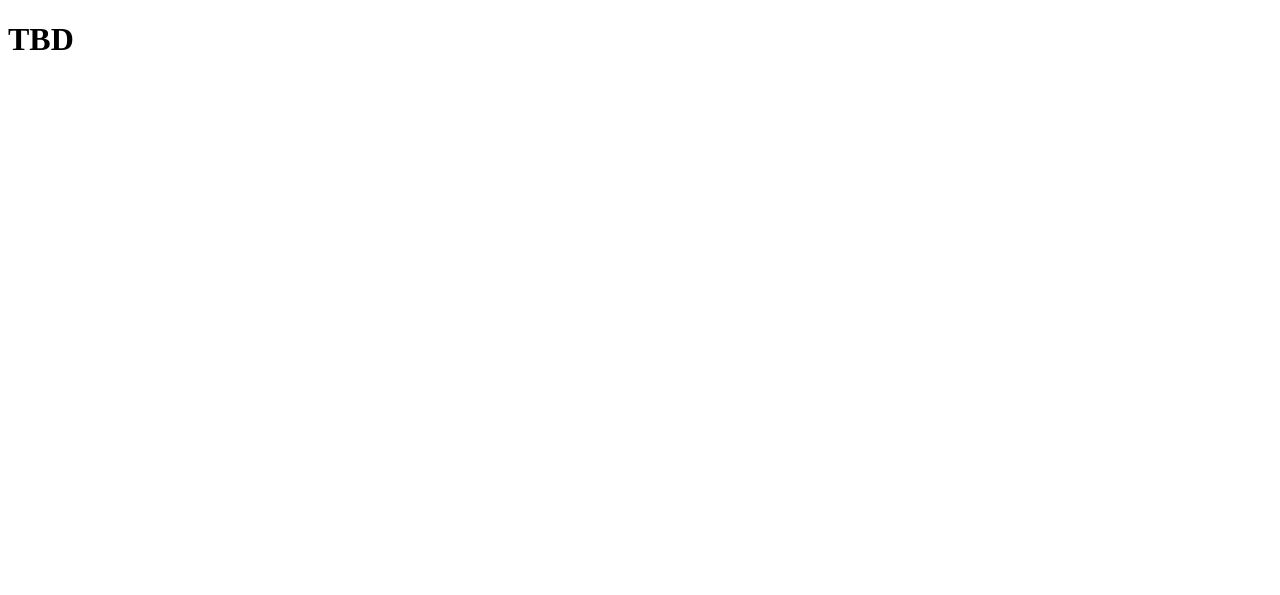
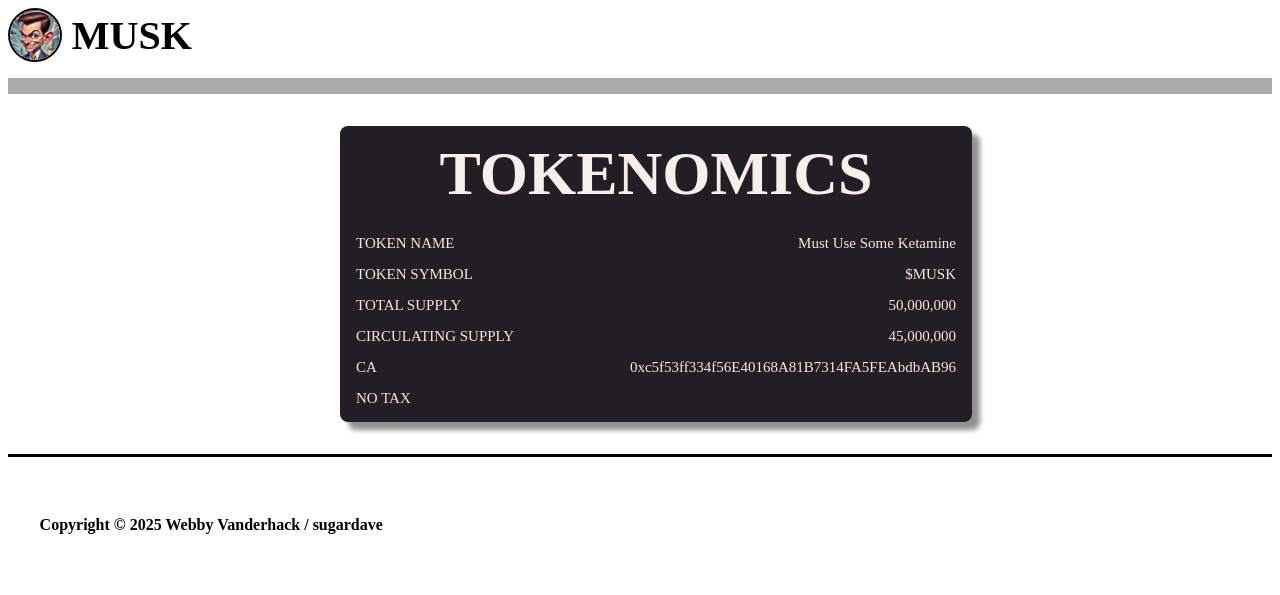
Before and after one commit to sugardave/musk-orc20, an Astro site: page / in a window 1280 px wide. Built offline with nearby package versions, Linux system fonts and the light colour scheme; Astro itself is replaced by a stand-in of ours.

Commit message:
Merge branch 'develop'

```diff
--- /dev/null
+++ b/src/components/Coin.astro
@@ -0,0 +1,21 @@
+---
+import muskImage from '../images/musk-coin.jpg';
+import {Image} from 'astro:assets';
+
+const {class: className, ...rest} = Astro.props;
+---
+
+<Image
+  src={muskImage}
+  alt="Paranoid man with rockets"
+  class:list={['coin', className]}
+  {...rest}
+/>
+<style>
+  .coin {
+    border-radius: 50%;
+    border-style: solid;
+    border-width: 2px;
+    width: auto;
+  }
+</style>
--- /dev/null
+++ b/src/components/Footer.astro
@@ -0,0 +1,48 @@
+---
+
+---
+
+<div class="footerComponent">
+  <div class="footerWrapper">
+    <div class="footerTitle">
+      <span class="coyprightNotice"
+        >Copyright © 2025 Webby Vanderhack / sugardave</span
+      >
+    </div>
+  </div>
+</div>
+<style>
+  .footerComponent {
+    width: 100%;
+    justify-content: center;
+    align-items: center;
+    display: flex;
+    height: 135px;
+    border-top: 3px solid rgba(0, 0, 0, 1);
+  }
+  .footerWrapper {
+    width: 95%;
+    max-width: 1400px;
+    display: flex;
+    align-items: center;
+    justify-content: space-between;
+  }
+  .footerTitle {
+    font-weight: 600;
+    font-size: 16px;
+    line-height: 100%;
+    letter-spacing: 0;
+    vertical-align: middle;
+    display: flex;
+    flex-direction: column;
+    gap: 2rem;
+  }
+  .copyrightNotice {
+    font-family: Inter, sans-serif !important;
+    font-weight: 400;
+    font-size: 16px;
+    line-height: 100%;
+    letter-spacing: 0;
+    vertical-align: middle;
+  }
+</style>
--- /dev/null
+++ b/src/components/Header.astro
@@ -0,0 +1,26 @@
+---
+import Coin from './Coin.astro';
+---
+
+<div class="headerComponent">
+  <Coin class="headerCoin" />
+  <div class="tokenSymbol">MUSK</div>
+</div>
+<style>
+  .headerComponent {
+    display: flex;
+    align-items: center;
+    padding-bottom: 1em;
+    margin: 0 auto;
+    border-bottom: #00000055 solid 1em;
+  }
+  .headerCoin {
+    height: 50px;
+  }
+  .tokenSymbol {
+    margin-left: 0.25em;
+    font-size: 2.5em;
+    font-weight: bold;
+    color: #000;
+  }
+</style>
--- /dev/null
+++ b/src/components/Tokenomics.astro
@@ -0,0 +1,80 @@
+---
+
+---
+
+<div class="tokenomicsContainer">
+  <div></div>
+  <div class="tokenomicsBox">
+    <div class="tokenomicsTitle">TOKENOMICS</div>
+    <div class="tokenomicsBody">
+      <div class="tokenomicsBodyItem">
+        TOKEN NAME
+        <span>Must Use Some Ketamine</span>
+      </div>
+      <div class="tokenomicsBodyItem">
+        TOKEN SYMBOL
+        <span>$MUSK</span>
+      </div>
+      <div class="tokenomicsBodyItem">
+        TOTAL SUPPLY
+        <span>50,000,000</span>
+      </div>
+      <div class="tokenomicsBodyItem">
+        CIRCULATING SUPPLY
+        <span>45,000,000</span>
+      </div>
+      <div class="tokenomicsBodyItem">
+        CA
+        <span>0xc5f53ff334f56E40168A81B7314FA5FEAbdbAB96</span>
+      </div>
+      <div class="tokenomicsBodyItem">NO TAX</div>
+    </div>
+  </div>
+  <div></div>
+</div>
+<style>
+  .tokenomicsContainer {
+    width: 100%;
+    display: grid;
+    grid-template-columns: 0.5fr 1fr 0.5fr;
+    gap: 2rem;
+    align-items: flex-start;
+  }
+  .tokenomicsBox {
+    width: 100%;
+    display: flex;
+    flex-direction: column;
+    padding: 1rem;
+    background: #211e25;
+    border-radius: 8px;
+    gap: 2rem;
+    box-shadow: 8px 8px 5.3px #0000006e;
+    height: -webkit-fill-available;
+  }
+  .tokenomicsTitle {
+    font-weight: 800;
+    font-size: 62px;
+    line-height: 100%;
+    letter-spacing: 0;
+    text-align: center;
+    vertical-align: middle;
+    color: #f9efe9;
+  }
+  .tokenomicsBody {
+    width: 100%;
+    display: flex;
+    flex-direction: column;
+    gap: 1rem;
+  }
+  .tokenomicsBodyItem {
+    font-weight: 500;
+    font-size: 15px;
+    line-height: 100%;
+    letter-spacing: 0;
+    vertical-align: middle;
+    color: #f9e9d2;
+    display: flex;
+    justify-content: space-between;
+    align-items: center;
+  }
+</style>
--- a/src/pages/index.astro
+++ b/src/pages/index.astro
@@ -1,5 +1,7 @@
 ---
-
+import Footer from '../components/Footer.astro';
+import Header from '../components/Header.astro';
+import Tokenomics from '../components/Tokenomics.astro';
 ---
 
 <html lang="en">
@@ -11,6 +13,28 @@
     <title>musk.rehab</title>
   </head>
   <body>
-    <h1>TBD</h1>
+    <header>
+      <Header />
+    </header>
+    <Tokenomics />
+    <footer>
+      <Footer />
+    </footer>
+    <style>
+      html,
+      body {
+        font-family: Poppins, serif !important;
+        scroll-behavior: smooth;
+      }
+      body {
+        -webkit-font-smoothing: antialiased;
+      }
+      header {
+        margin-bottom: 2em;
+      }
+      footer {
+        margin-top: 2em;
+      }
+    </style>
   </body>
 </html>
```
Also changed, not shown: src/images/musk-coin.jpg (added).
